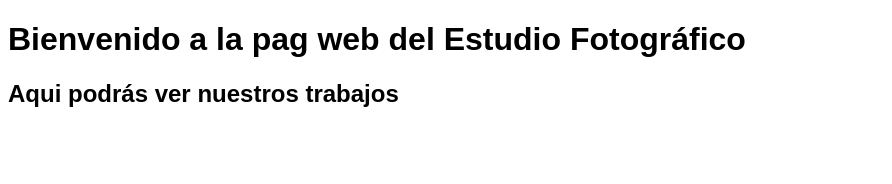
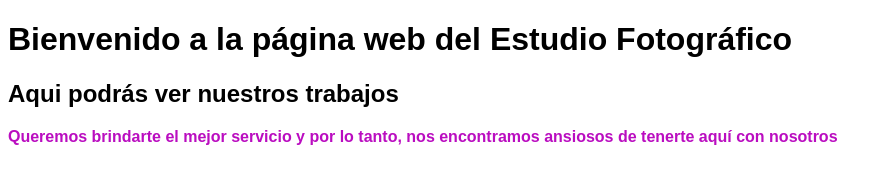
Before and after one commit to DaniDeVR/PagWeb, a plain HTML site: page index.html in a window 1280 px wide. Shown: the whole page, without its empty margins (0-892 px from the left). Drawn offline with Linux system fonts and the light colour scheme.

Commit message:
Se añadieron detalles
Se añadió un nuevo texto con color lila para llamar la atención.

```diff
--- a/index.html
+++ b/index.html
@@ -8,11 +8,20 @@
 			body {
 				font-family: Arial, Helvetica, sans-serif;
 			}
+			p {
+				color: rgb(186, 13, 192);
+				font-weight: bold;
+			}
 		</style>
 		<title>Estudio Fotográfico</title>
 	</head>
 	<body>
-		<h1>Bienvenido a la pag web del Estudio Fotográfico</h1>
+		<h1>Bienvenido a la página web del Estudio Fotográfico</h1>
 		<h2>Aqui podrás ver nuestros trabajos</h2>
+
+		<p>
+			Queremos brindarte el mejor servicio y por lo tanto, nos encontramos
+			ansiosos de tenerte aquí con nosotros
+		</p>
 	</body>
 </html>
```
